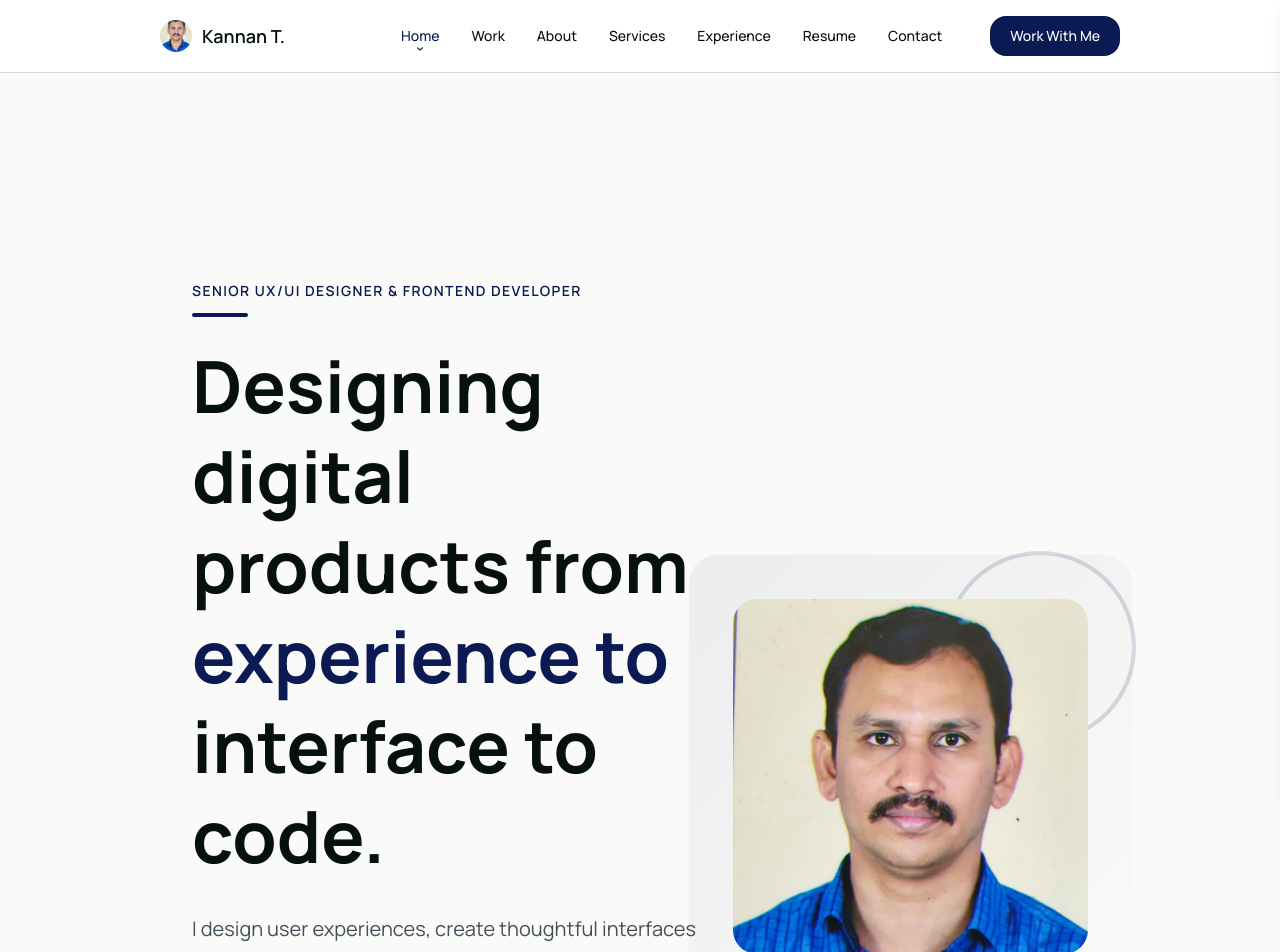
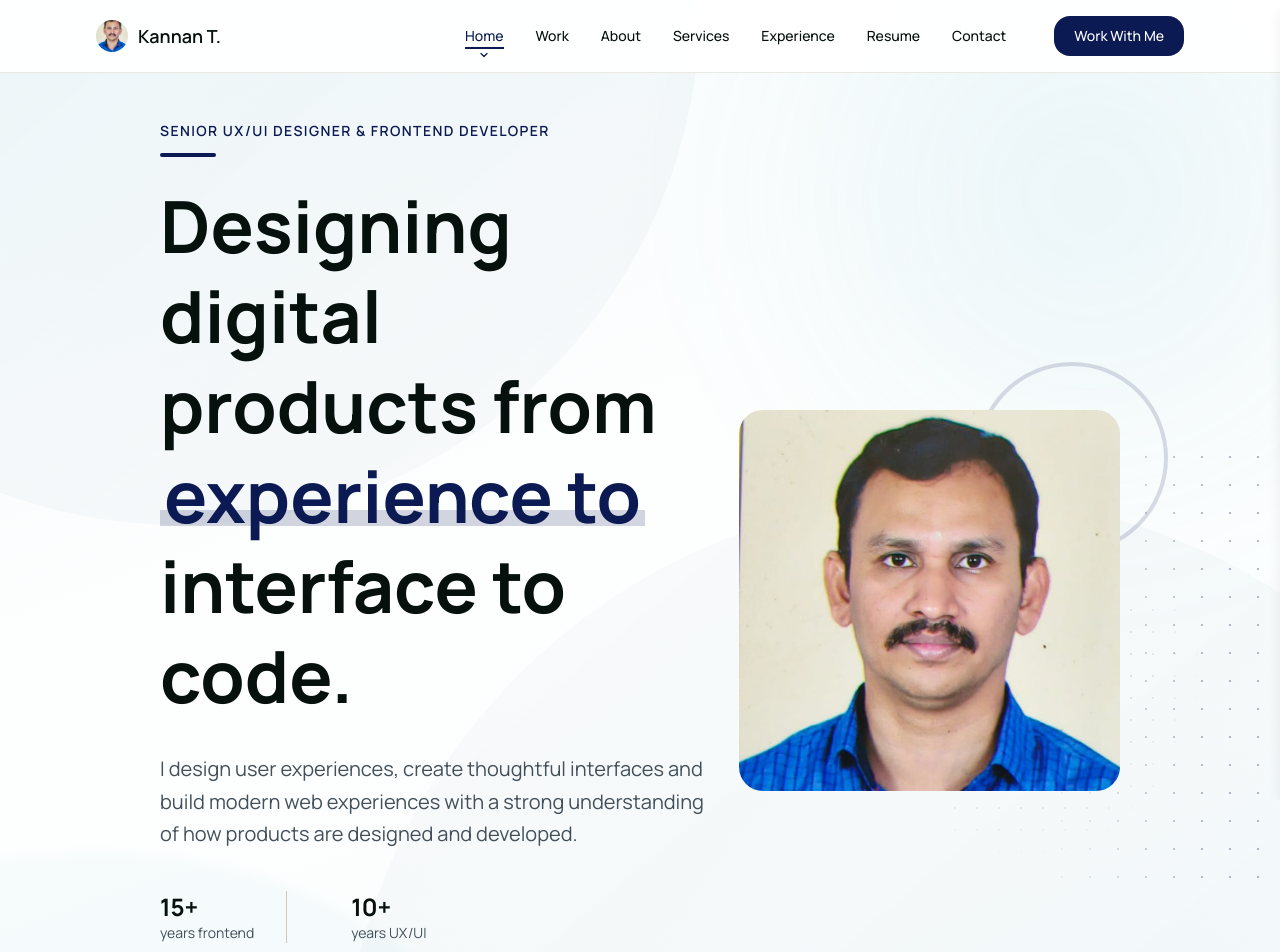
Before and after one commit to ntvkannan/kannan-portfolio, a Next.js app: page / in a window 1280 px wide. Shown: the top 952 px of the page. Built offline with nearby package versions, Linux system fonts and the light colour scheme.

Commit message:
feat: refine portfolio visual presentation
Co-Authored-By: Claude Opus 5 <noreply@anthropic.com>

```diff
--- a/app/components/global/Header.js
+++ b/app/components/global/Header.js
@@ -5,8 +5,8 @@ import MobileMenuTrigger from "./MobileMenuTrigger";
 
 export default function Header() {
   return (
-    <header className="border-b border-border bg-surface py-4 sticky top-0 z-40">
-      <div className="mx-auto max-w-5xl px-5 sm:px-6 lg:px-8">
+    <header className="border-b border-border/60 bg-surface/92 backdrop-blur-md py-4 sticky top-0 z-40">
+      <div className="mx-auto max-w-6xl px-5 sm:px-6 lg:px-8">
         <div className="flex items-center justify-between">
           {/* Logo / Name */}
           <Link
--- a/app/components/global/Navigation.js
+++ b/app/components/global/Navigation.js
@@ -36,24 +36,28 @@ export default function Navigation() {
                   }`}
                 >
                   {item.label}
-                  {/* Hover underline - only for non-active items */}
-                  {!active && (
-                    <span className="absolute bottom-0 left-0 w-0 h-0.5 bg-text-secondary transition-all duration-200 group-hover:w-full"></span>
-                  )}
+                  {/* Underline - persistent for active, animated on hover otherwise */}
+                  <span
+                    className={`absolute -bottom-1 left-0 h-0.5 transition-all duration-200 ${
+                      active
+                        ? "w-full bg-accent"
+                        : "w-0 bg-text-secondary group-hover:w-full"
+                    }`}
+                  ></span>
                 </Link>
-                {/* Active chevron - only for active items */}
+                {/* Active chevron below the underline */}
                 {active && (
                   <svg
-                    className="absolute -bottom-1.5 left-1/2 transform -translate-x-1/2 w-3 h-3 text-primary"
-                    fill="currentColor"
-                    viewBox="0 0 20 20"
+                    className="absolute -bottom-3 left-1/2 -translate-x-1/2 w-3 h-3 text-accent"
+                    fill="none"
+                    stroke="currentColor"
+                    strokeWidth="2.5"
+                    strokeLinecap="round"
+                    strokeLinejoin="round"
+                    viewBox="0 0 24 24"
                     aria-hidden="true"
                   >
-                    <path
-                      fillRule="evenodd"
-                      d="M5.293 7.293a1 1 0 011.414 0L10 10.586l3.293-3.293a1 1 0 111.414 1.414l-4 4a1 1 0 01-1.414 0l-4-4a1 1 0 010-1.414z"
-                      clipRule="evenodd"
-                    />
+                    <path d="M6 9l6 6 6-6" />
                   </svg>
                 )}
               </div>
--- a/app/components/home/AboutSnapshot.js
+++ b/app/components/home/AboutSnapshot.js
@@ -22,12 +22,19 @@ export default function AboutSnapshot() {
               <p className="text-text-body">
                 I have spent more than a decade working in UX/UI and product design, with a longer background in frontend and UI implementation.
               </p>
+            </div>
+          </div>
 
-              <p className="text-text-body">
+          {/* Closing statement - editorial emphasis */}
+          <div className="md:pl-10 md:row-span-2">
+            <div className="w-14 h-1 bg-accent rounded-full mb-6"></div>
+            <p className="text-xl sm:text-2xl text-text-primary leading-relaxed">
               Today, I bring those experiences together to design thoughtful digital products and build modern interfaces.
             </p>
+          </div>
 
-              <div className="pt-4">
+          {/* CTA - final action, after the closing statement on mobile */}
+          <div className="md:col-start-1">
             <NextLink
               href="/about"
               className="inline-flex items-center justify-center rounded-button h-11 px-5 bg-accent text-white font-medium text-sm hover:bg-accent-hover focus-visible:outline-2 focus-visible:outline-offset-2 focus-visible:outline-accent transition-colors duration-200"
@@ -36,17 +43,6 @@ export default function AboutSnapshot() {
             </NextLink>
           </div>
         </div>
-          </div>
-
-          {/* Visual Area (Text-focused) */}
-          <div className="bg-surface-secondary rounded-lg p-12 flex items-center justify-center min-h-96">
-            <div className="text-center">
-              <p className="text-text-muted text-sm">
-                Professional portrait or portfolio visual
-              </p>
-            </div>
-          </div>
-        </div>
       </Container>
     </Section>
   );
--- a/app/components/home/HeroSection.js
+++ b/app/components/home/HeroSection.js
@@ -6,9 +6,90 @@ import Section from "@/app/components/layout/Section";
 
 export default function HeroSection() {
   return (
-    <Section variant="major">
-      <Container className="!max-w-7xl">
-        <div className="grid grid-cols-1 lg:grid-cols-12 gap-12 lg:gap-8 items-center py-12 lg:py-20">
+    <Section
+      variant="major"
+      className="!-mt-20 lg:!-mt-32 relative overflow-hidden bg-surface"
+    >
+      {/* Cool atmospheric base wash */}
+      <div
+        className="absolute inset-0 z-0 pointer-events-none"
+        style={{
+          background:
+            'linear-gradient(160deg, rgba(70, 172, 189, 0.05) 0%, rgba(70, 172, 189, 0.008) 45%, rgba(70, 172, 189, 0.035) 100%)',
+        }}
+      ></div>
+
+      {/* Soft curve sweeping in from the upper-left */}
+      <div
+        className="absolute -top-[460px] -left-[340px] w-[1040px] h-[1040px] rounded-full z-0 pointer-events-none"
+        style={{
+          background:
+            'linear-gradient(140deg, rgba(70, 172, 189, 0.06) 0%, rgba(11, 26, 82, 0.022) 100%)',
+          filter: 'blur(0.5px)',
+        }}
+      ></div>
+
+      {/* Broad curve rising from the bottom-right, framing the portrait */}
+      <div
+        className="absolute -bottom-[460px] -right-[280px] w-[1220px] h-[1220px] rounded-full z-0 pointer-events-none"
+        style={{
+          background:
+            'linear-gradient(320deg, rgba(70, 172, 189, 0.055) 0%, rgba(11, 26, 82, 0.018) 100%)',
+          filter: 'blur(0.5px)',
+        }}
+      ></div>
+
+      {/* Soft elliptical form along the lower-left */}
+      <div
+        className="absolute -bottom-[360px] -left-[420px] w-[960px] h-[760px] z-0 pointer-events-none"
+        style={{
+          borderRadius: '50%',
+          background: 'rgba(70, 172, 189, 0.035)',
+          transform: 'rotate(-10deg)',
+          filter: 'blur(4px)',
+        }}
+      ></div>
+
+      {/* Diffuse glow behind the portrait region */}
+      <div
+        className="absolute -top-[160px] -right-[220px] w-[820px] h-[820px] rounded-full z-0 pointer-events-none blur-3xl"
+        style={{
+          background:
+            'radial-gradient(circle, rgba(70, 172, 189, 0.10) 0%, transparent 68%)',
+        }}
+      ></div>
+
+      {/* Dot matrix to the right of the portrait */}
+      <div
+        className="hidden lg:block absolute top-[38%] right-0 w-[260px] h-[440px] z-0 pointer-events-none"
+        style={{
+          backgroundImage:
+            'radial-gradient(circle, var(--color-accent) 1.5px, transparent 1.5px)',
+          backgroundSize: '28px 28px',
+          opacity: 0.3,
+          maskImage: 'linear-gradient(to left, black 25%, transparent 95%)',
+          WebkitMaskImage:
+            'linear-gradient(to left, black 25%, transparent 95%)',
+        }}
+      ></div>
+
+      {/* Dot matrix trailing below the portrait */}
+      <div
+        className="hidden lg:block absolute bottom-[6%] right-[14%] w-[320px] h-[180px] z-0 pointer-events-none"
+        style={{
+          backgroundImage:
+            'radial-gradient(circle, var(--color-accent) 1.5px, transparent 1.5px)',
+          backgroundSize: '28px 28px',
+          opacity: 0.18,
+          maskImage:
+            'radial-gradient(ellipse at 70% 30%, black 0%, transparent 78%)',
+          WebkitMaskImage:
+            'radial-gradient(ellipse at 70% 30%, black 0%, transparent 78%)',
+        }}
+      ></div>
+
+      <Container className="relative z-10">
+        <div className="grid grid-cols-1 lg:grid-cols-12 gap-12 lg:gap-8 items-center py-12 lg:py-12 -mx-5 sm:-mx-6 lg:-mx-8 px-5 sm:px-6 lg:px-8">
           {/* Left Column - Content (55-58%) */}
           <div className="lg:col-span-7">
             {/* Eyebrow */}
@@ -22,7 +103,18 @@ export default function HeroSection() {
             {/* Main Heading */}
             <h1 className="text-6xl sm:text-7xl font-bold text-text-primary leading-tight mb-8">
               Designing digital products from{" "}
-              <span className="text-accent">experience to</span> interface to code.
+              <span
+                className="text-accent px-1 rounded-sm"
+                style={{
+                  boxDecorationBreak: 'clone',
+                  WebkitBoxDecorationBreak: 'clone',
+                  backgroundImage:
+                    'linear-gradient(to top, transparent 0.27em, color-mix(in srgb, var(--color-accent) 18%, transparent) 0.27em, color-mix(in srgb, var(--color-accent) 18%, transparent) 0.49em, transparent 0.49em)',
+                }}
+              >
+                experience to
+              </span>{" "}
+              interface to code.
             </h1>
 
             {/* Supporting Copy */}
@@ -68,9 +160,6 @@ export default function HeroSection() {
           {/* Right Column - Profile Image (42-45%) */}
           <div className="lg:col-span-5 flex justify-center lg:justify-end">
             <div className="relative w-full max-w-sm">
-              {/* Subtle pale-blue background */}
-              <div className="absolute inset-0 rounded-3xl bg-gradient-to-br from-accent/6 to-transparent -z-20 transform scale-125"></div>
-
               {/* Single curved arc decoration */}
               <div className="absolute -top-12 -right-12 w-48 h-48 border-4 border-accent opacity-15 rounded-full -z-10"></div>
 
@@ -80,6 +169,18 @@ export default function HeroSection() {
                 backgroundSize: '32px 32px',
                 backgroundPosition: '0 0'
               }}></div>
+
+              {/* Dot pattern extending beyond the card into the background */}
+              <div
+                className="hidden lg:block absolute -bottom-16 -right-20 w-64 h-64 -z-10 pointer-events-none"
+                style={{
+                  backgroundImage: 'radial-gradient(circle, var(--color-accent) 1px, transparent 1px)',
+                  backgroundSize: '22px 22px',
+                  opacity: 0.25,
+                  maskImage: 'radial-gradient(circle at 30% 30%, black 0%, transparent 75%)',
+                  WebkitMaskImage: 'radial-gradient(circle at 30% 30%, black 0%, transparent 75%)',
+                }}
+              ></div>
 
               {/* Profile Image */}
               <div className="relative overflow-hidden rounded-3xl aspect-square">
--- a/app/layout.js
+++ b/app/layout.js
@@ -2,7 +2,6 @@ import { Manrope } from "next/font/google";
 import "./globals.css";
 import Header from "@/app/components/global/Header";
 import Footer from "@/app/components/global/Footer";
-import Container from "@/app/components/layout/Container";
 import SkipLink from "@/app/components/global/SkipLink";
 import StructuredData from "@/app/components/seo/StructuredData";
 import ScrollProgress from "@/app/components/global/ScrollProgress";
@@ -30,7 +29,7 @@ export default function RootLayout({ children }) {
         <SkipLink />
         <Header />
         <main id="main-content" className="flex-1">
-          <Container>{children}</Container>
+          {children}
         </main>
         <Footer />
         <ScrollToTop />
```
Lines whose indentation alone changed are shown as unchanged.
